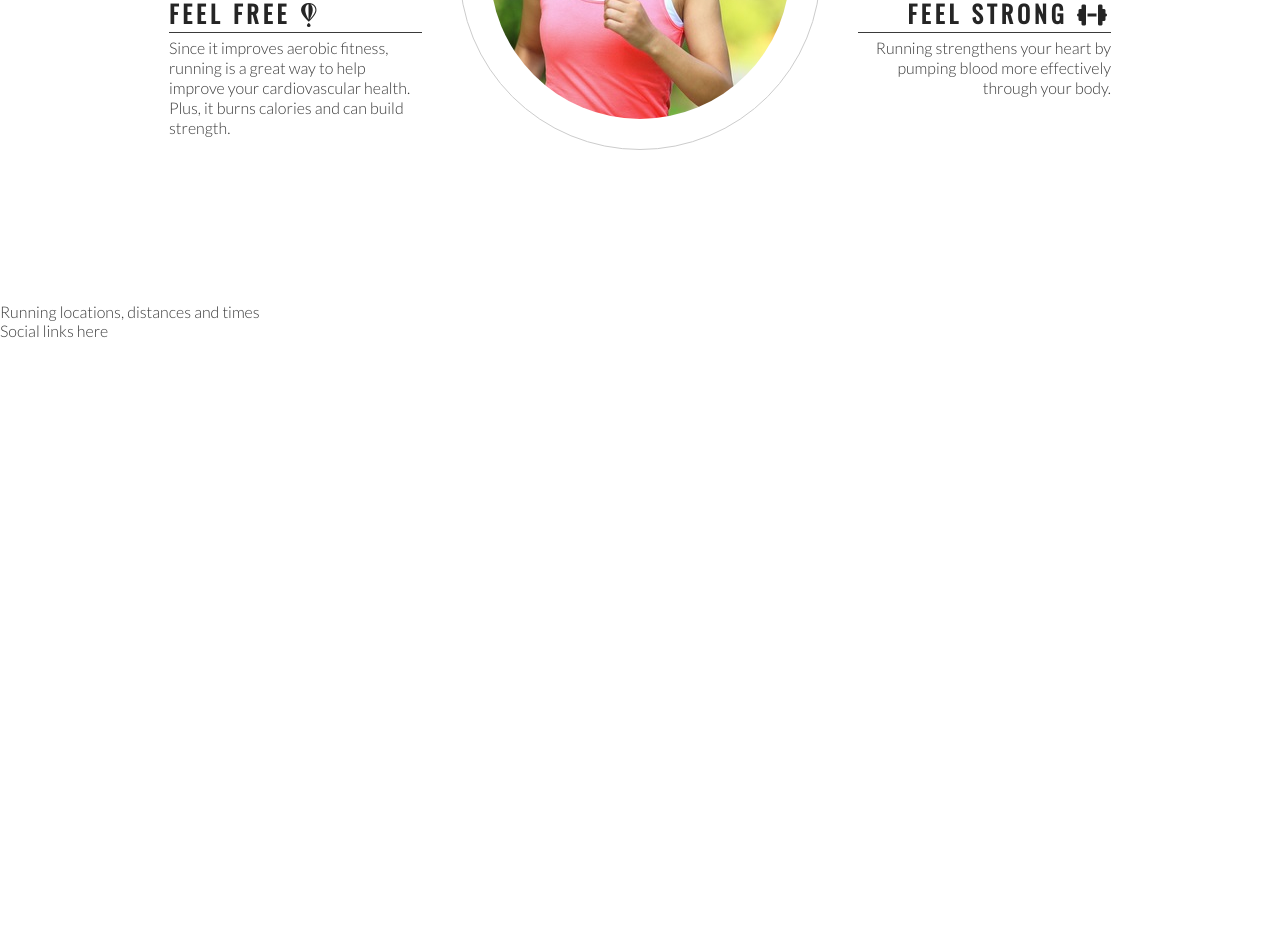
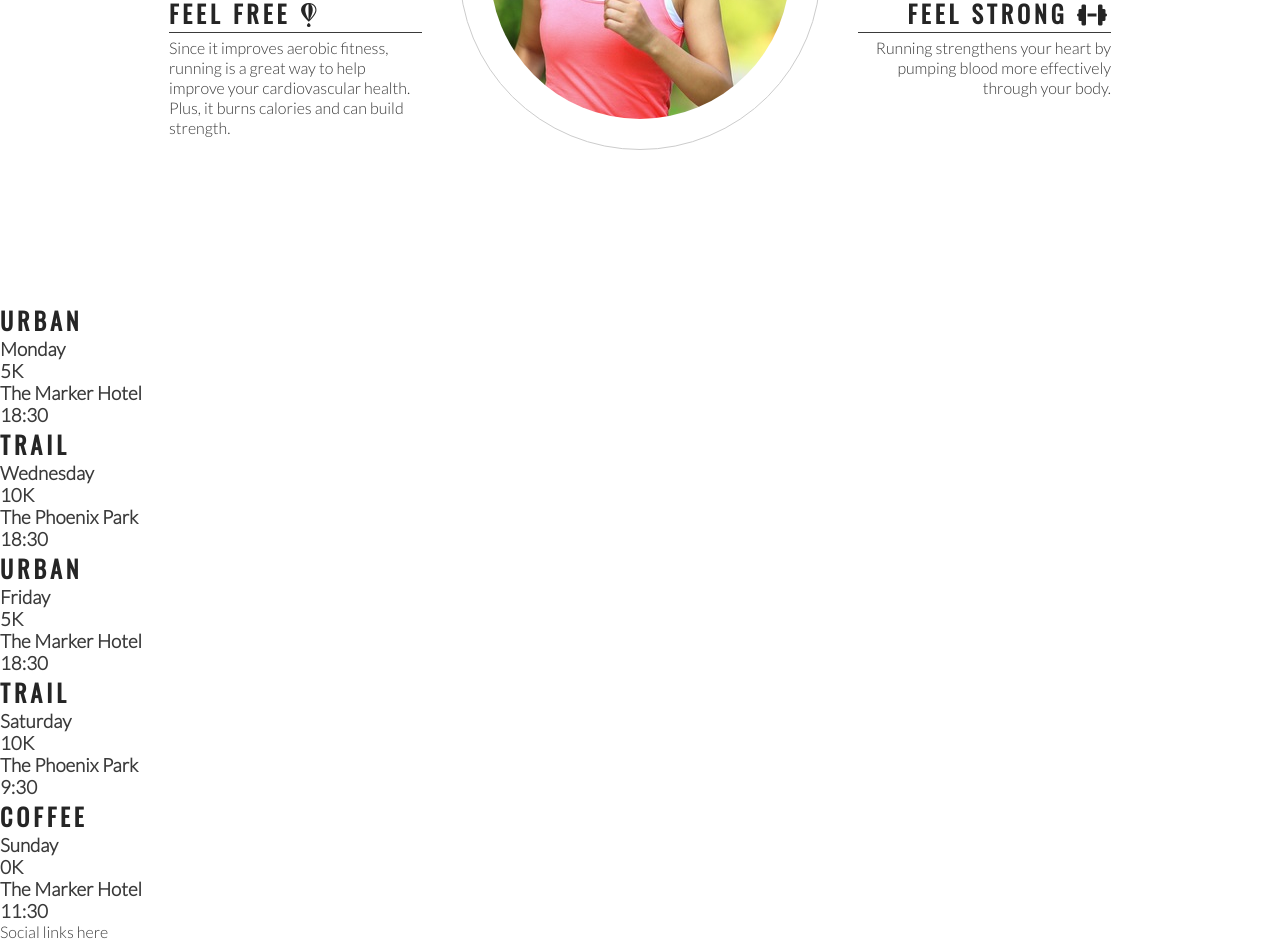
Before and after one commit to kryspinm97/love-running-project, a plain HTML site: page index.html in a window 1280 px wide. Shown: the part 993-1934 px from the top of the page. Before the commit the page ends 1333 px from the top, so only its background shows below. Drawn offline with nearby package versions, Linux system fonts and the light colour scheme.

Commit message:
Add meetup times main structure

```diff
--- a/index.html
+++ b/index.html
@@ -98,7 +98,41 @@
         </div>
     </section>
     <section>
-        Running locations, distances and times
+        <div>
+            <h2>Urban</h2>
+            <h3>Monday</h3>
+            <h3>5K</h3>
+            <h3>The Marker Hotel</h3>
+            <h3>18:30</h3>
+        </div>
+        <div>
+            <h2>Trail</h2>
+            <h3>Wednesday</h3>
+            <h3>10K</h3>
+            <h3>The Phoenix Park</h3>
+            <h3>18:30</h3>
+        </div>
+        <div>
+            <h2>Urban</h2>
+            <h3>Friday</h3>
+            <h3>5K</h3>
+            <h3>The Marker Hotel</h3>
+            <h3>18:30</h3>
+        </div>
+        <div>
+            <h2>Trail</h2>
+            <h3>Saturday</h3>
+            <h3>10K</h3>
+            <h3>The Phoenix Park</h3>
+            <h3>9:30</h3>
+        </div>
+        <div>
+            <h2>Coffee</h2>
+            <h3>Sunday</h3>
+            <h3>0K</h3>
+            <h3>The Marker Hotel</h3>
+            <h3>11:30</h3>
+        </div>
     </section>
 
     <footer>
```
